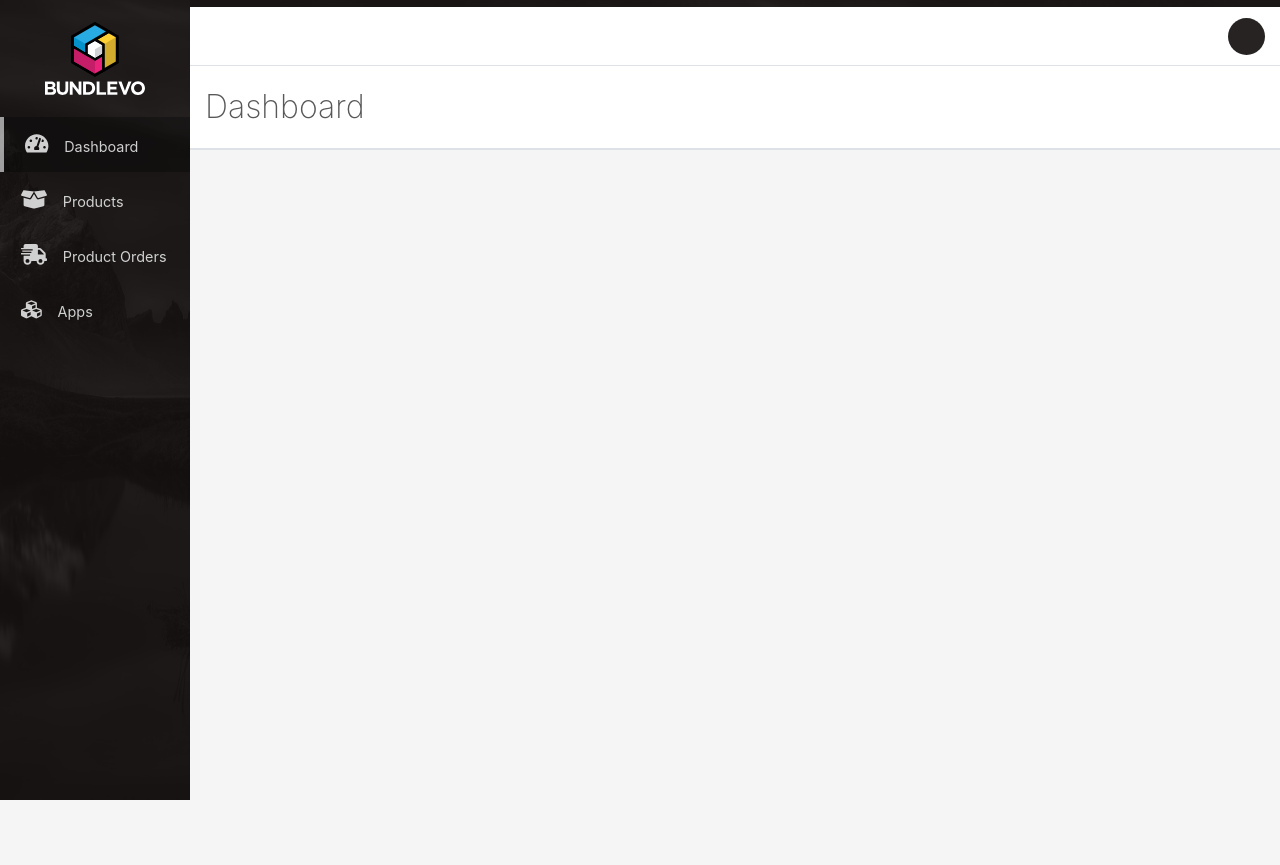
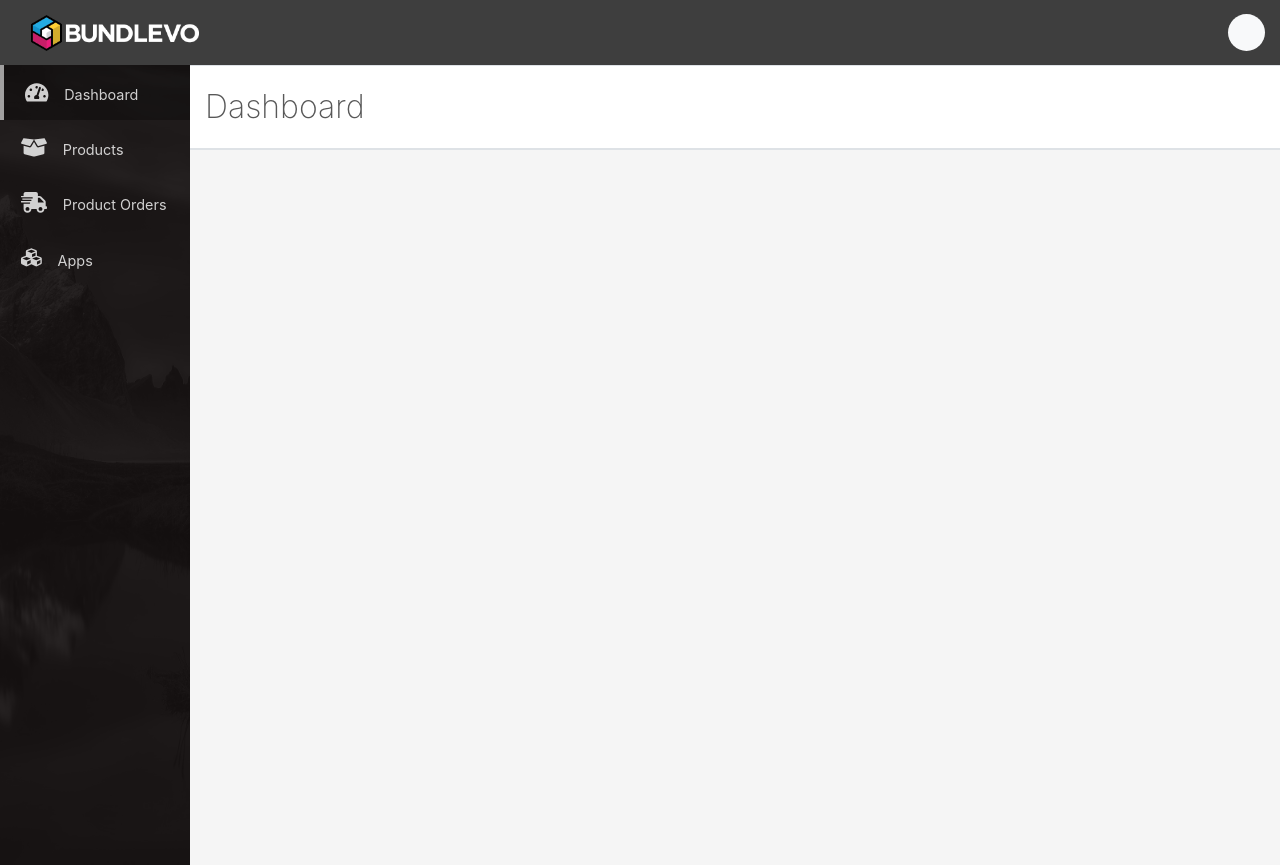
Before and after one commit to iCramer/cratevision-react, a React (Create React App) app: page /dashboard in a window 1280 px wide. Before the commit the page ends 800 px from the top, so only its background shows below. Built offline with nearby package versions, Linux system fonts and the light colour scheme; no server answers; sample sign-in values are in the browser's storage.

Commit message:
new layout

```diff
--- a/src/MainApp/MainApp.js
+++ b/src/MainApp/MainApp.js
@@ -13,10 +13,10 @@ import { ProductOrderDetails } from './ProductOrderDetails';
 export class MainApp extends Component {
   render() {
     return (
-        <div className="d-flex flex-row">
-          <SideNav />
           <div className="flex-fill">
             <TopBar />
+            <div class="d-flex flex-row">
+              <SideNav />
               <main>
                 <Switch>
                   <PrivateRoute exact path="/dashboard" component={ Dashboard } />
--- a/src/components/SideNav.js
+++ b/src/components/SideNav.js
@@ -9,9 +9,6 @@ export class SideNav extends Component {
     return (
       <nav id="side-nav">
         <div className="nav-overlay"></div>
-        <div id="logo">
-          <img src={logo} />
-        </div>
         <ul className="flex-column">
           <li>
             <NavLink activeClassName="active" to="/dashboard">
--- a/src/components/TopBar.js
+++ b/src/components/TopBar.js
@@ -2,6 +2,7 @@ import React, { Component } from 'react';
 import { Redirect } from 'react-router-dom';
 import classNames from 'classnames';
 import { FontAwesomeIcon } from '@fortawesome/react-fontawesome';
+import logo from '../assets/images/horizontalWhiteText.png';
 
 import API from '../services/api';
 
@@ -70,8 +71,7 @@ export class TopBar extends Component {
 
     return (
       <header id="top-bar">
-        <div className="top-bar-accent"></div>
-        <h4 id="top-bar-logo">{this.state.userInfo.org && this.state.userInfo.org.name}</h4>
+        <img src={logo} id="logo" />
         <div className="avatar">
           <button type="button" className="avatar-btn" onClick={this.open}>
             {this.state.initials}
--- a/src/styles/components/_top-bar.scss
+++ b/src/styles/components/_top-bar.scss
@@ -1,8 +1,8 @@
 #top-bar {
   width: 100%;
-  padding: 15px 15px 8px 15px;
+  padding: 15px;
   display: flex;
-  background: #fff;
+  background: #3e3e3e;
   position: relative;
   height: 65px;
   align-items: center;
@@ -31,7 +31,12 @@
   #top-bar-logo {
     margin: 0;
     font-weight: 600;
+    color: #fff;
   }
+}
+
+#logo {
+  max-width: 200px;
 }
 
 .avatar {
@@ -42,8 +47,8 @@
     height: 37px;
     border-radius: 50%;
     font-size: 1.2rem;
-    background: $be-overlay-color;
-    color: #fff;
+    background: $gray-100;
+    color: $body-color;
     display: flex;
     align-items: center;
     justify-content: center;
--- a/src/styles/index.scss
+++ b/src/styles/index.scss
@@ -47,6 +47,7 @@ h1 {
 
 main {
   padding-bottom: 40px;
+  flex-grow: 1;
 }
 
 .row {
```
Also changed, not shown: src/assets/images/horizontalWhiteText.png (added). Lines whose indentation alone changed are shown as unchanged.
